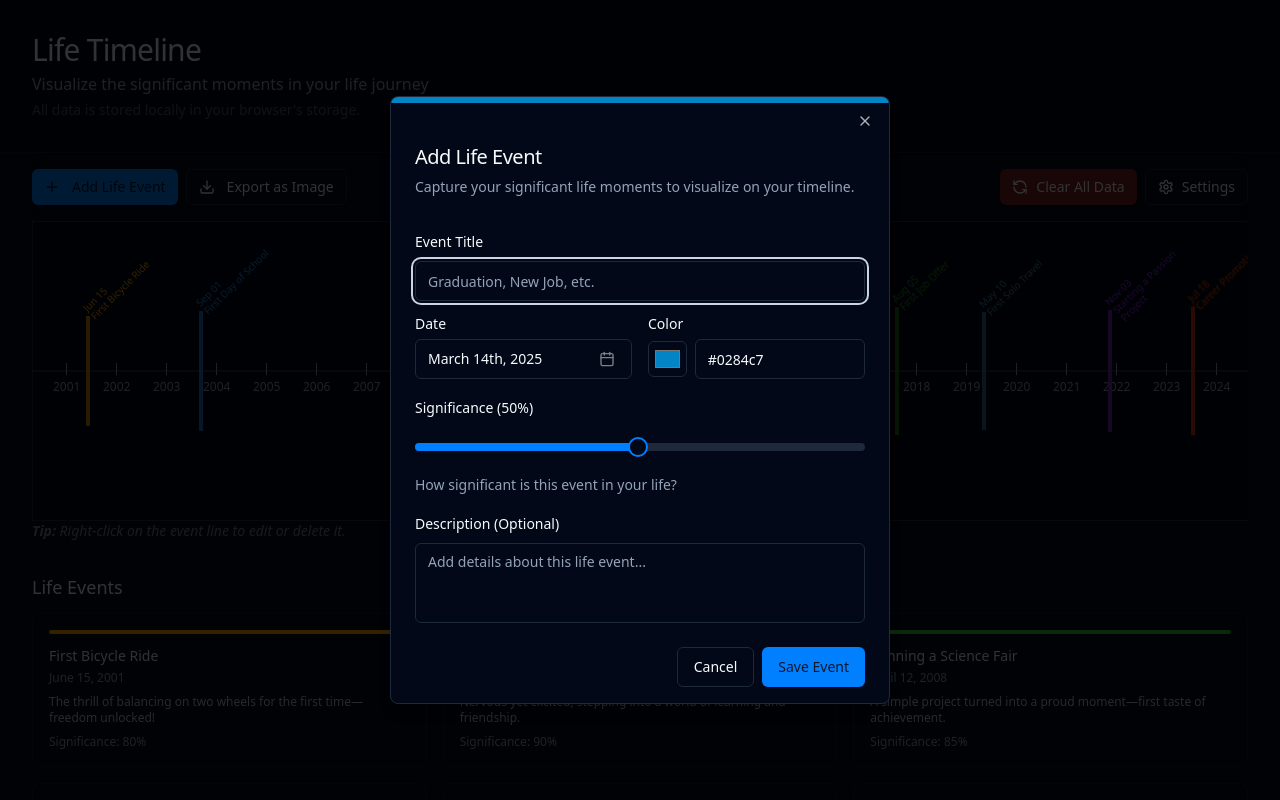
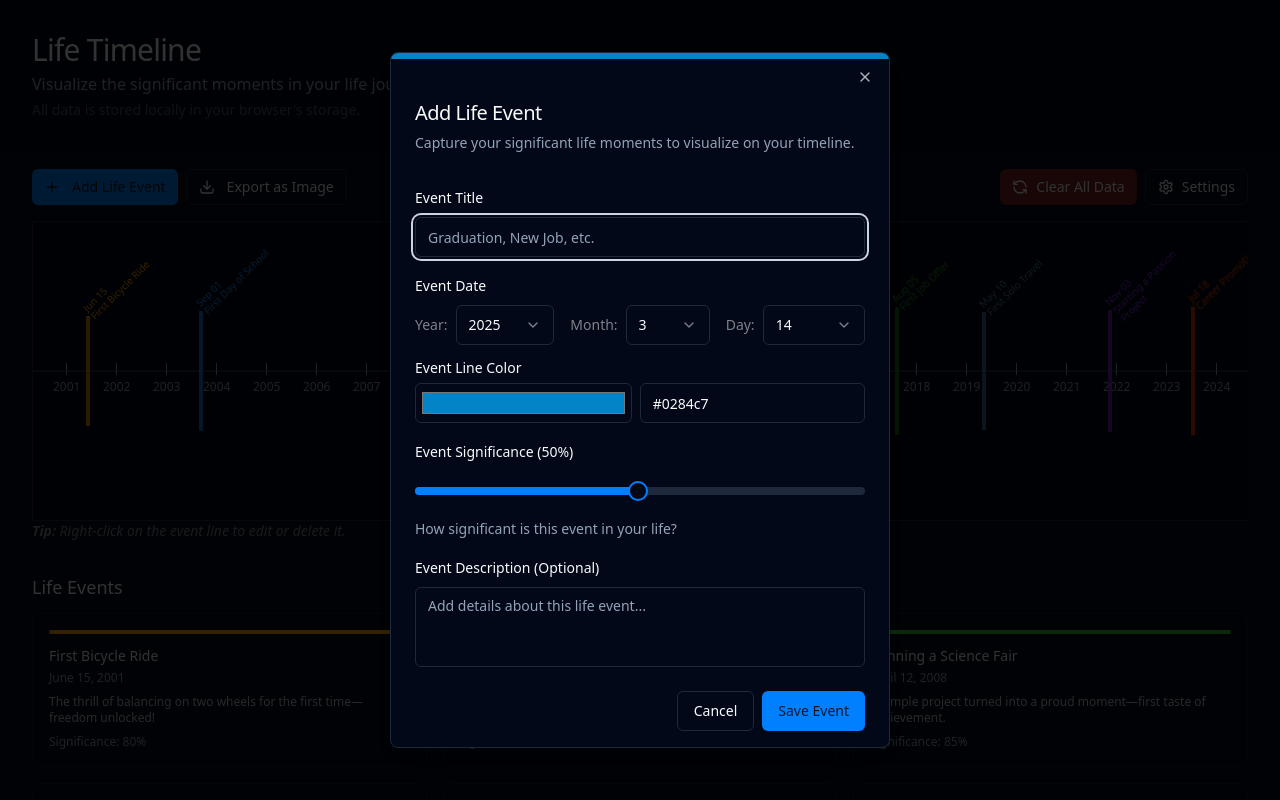
Before and after one commit to heiswayi/life-timeline, a React (Vite) app: page / in a window 1280 px wide. Both pictures are taken after a click on the button "Add Life Event". Shown: the top 800 px of the page. Built offline with nearby package versions, Linux system fonts and the light colour scheme.

Commit message:
revise date input

```diff
--- /dev/null
+++ b/src/components/CascadingDateSelector.tsx
@@ -0,0 +1,86 @@
+import React, { useState, useEffect } from "react";
+import { Select, SelectContent, SelectItem, SelectTrigger, SelectValue } from "@/components/ui/select";
+import { Label } from "./ui/label";
+
+interface CascadingDateSelectorProps {
+    value?: Date; // Accepts Date object
+    onChange: (date: Date) => void; // Passes Date object
+}
+
+const CascadingDateSelector: React.FC<CascadingDateSelectorProps> = ({ value, onChange }) => {
+    const currentDate = value instanceof Date ? value : new Date();
+    const [selectedYear, setSelectedYear] = useState(currentDate.getFullYear());
+    const [selectedMonth, setSelectedMonth] = useState(currentDate.getMonth() + 1);
+    const [selectedDay, setSelectedDay] = useState(currentDate.getDate());
+
+    useEffect(() => {
+        const newDate = new Date(selectedYear, selectedMonth - 1, selectedDay);
+        onChange(newDate);
+    }, [selectedYear, selectedMonth, selectedDay, onChange]);
+
+    return (
+        <div className="flex items-center space-x-4">
+            {/* Year Selector */}
+            <div className="flex flex-1 items-center space-x-2">
+                <Label className="opacity-50">Year:</Label>
+                <Select
+                    value={String(selectedYear)}
+                    onValueChange={(value) => setSelectedYear(Number(value))}
+                >
+                    <SelectTrigger className="w-full">
+                        <SelectValue placeholder="Year" />
+                    </SelectTrigger>
+                    <SelectContent>
+                        {Array.from({ length: 100 }, (_, i) => new Date().getFullYear() - i).map((year) => (
+                            <SelectItem key={year} value={String(year)}>
+                                <span className="pr-4">{year}</span>
+                            </SelectItem>
+                        ))}
+                    </SelectContent>
+                </Select>
+            </div>
+
+            {/* Month Selector */}
+            <div className="flex flex-1 items-center space-x-2">
+                <Label className="opacity-50">Month:</Label>
+                <Select
+                    value={String(selectedMonth)}
+                    onValueChange={(value) => setSelectedMonth(Number(value))}
+                >
+                    <SelectTrigger className="w-full">
+                        <SelectValue placeholder="Month" />
+                    </SelectTrigger>
+                    <SelectContent>
+                        {Array.from({ length: 12 }, (_, i) => i + 1).map((month) => (
+                            <SelectItem key={month} value={String(month)}>
+                                <span className="pr-4">{month}</span>
+                            </SelectItem>
+                        ))}
+                    </SelectContent>
+                </Select>
+            </div>
+
+            {/* Day Selector */}
+            <div className="flex flex-1 items-center space-x-2">
+                <Label className="opacity-50">Day:</Label>
+                <Select
+                    value={String(selectedDay)}
+                    onValueChange={(value) => setSelectedDay(Number(value))}
+                >
+                    <SelectTrigger className="w-full">
+                        <SelectValue placeholder="Day" />
+                    </SelectTrigger>
+                    <SelectContent>
+                        {Array.from({ length: new Date(selectedYear, selectedMonth, 0).getDate() }, (_, i) => i + 1).map((day) => (
+                            <SelectItem key={day} value={String(day)}>
+                                <span className="pr-4">{day}</span>
+                            </SelectItem>
+                        ))}
+                    </SelectContent>
+                </Select>
+            </div>
+        </div>
+    );
+};
+
+export default CascadingDateSelector;
--- a/src/components/EventDialog.tsx
+++ b/src/components/EventDialog.tsx
@@ -34,6 +34,7 @@ import {
   PopoverTrigger,
 } from '@/components/ui/popover';
 import { Calendar } from '@/components/ui/calendar';
+import CascadingDateSelector from './CascadingDateSelector';
 
 const FormSchema = z.object({
   id: z.string().optional(),
@@ -132,42 +133,13 @@ const EventDialog: React.FC<EventDialogProps> = ({
                 </FormItem>
               )}
             />
-            <div className="grid grid-cols-2 gap-4">
             <FormField
               control={form.control}
               name="date"
               render={({ field }) => (
-                  <FormItem className="flex flex-col">
-                    <FormLabel>Date</FormLabel>
-                    <Popover>
-                      <PopoverTrigger asChild>
-                        <FormControl>
-                          <Button
-                            variant="outline"
-                            className={cn(
-                              "w-full pl-3 text-left font-normal",
-                              !field.value && "text-muted-foreground"
-                            )}
-                          >
-                            {field.value ? (
-                              format(field.value, "PPP")
-                            ) : (
-                              <span>Pick a date</span>
-                            )}
-                            <CalendarIcon className="ml-auto h-4 w-4 opacity-50" />
-                          </Button>
-                        </FormControl>
-                      </PopoverTrigger>
-                      <PopoverContent className="w-auto p-0" align="start">
-                        <Calendar
-                          mode="single"
-                          selected={field.value}
-                          onSelect={field.onChange}
-                          initialFocus
-                          className="p-3 pointer-events-auto"
-                        />
-                      </PopoverContent>
-                    </Popover>
+                <FormItem>
+                  <FormLabel>Event Date</FormLabel>
+                  <CascadingDateSelector value={field.value} onChange={field.onChange} />
                   <FormMessage />
                 </FormItem>
               )}
@@ -177,13 +149,13 @@ const EventDialog: React.FC<EventDialogProps> = ({
               name="color"
               render={({ field }) => (
                 <FormItem className="flex flex-col">
-                    <FormLabel>Color</FormLabel>
+                  <FormLabel>Event Line Color</FormLabel>
                   <FormControl>
                     <div className="flex items-center space-x-2">
                       <Input
                         type="color"
                         {...field}
-                          className="w-12 h-9 p-1 cursor-pointer"
+                        className="p-1 cursor-pointer"
                       />
                       <Input
                         type="text"
@@ -197,13 +169,12 @@ const EventDialog: React.FC<EventDialogProps> = ({
                 </FormItem>
               )}
             />
-            </div>
             <FormField
               control={form.control}
               name="significance"
               render={({ field: { value, onChange } }) => (
                 <FormItem>
-                  <FormLabel>Significance ({value}%)</FormLabel>
+                  <FormLabel>Event Significance ({value}%)</FormLabel>
                   <FormControl>
                     <Slider
                       min={1}
@@ -226,7 +197,7 @@ const EventDialog: React.FC<EventDialogProps> = ({
               name="description"
               render={({ field }) => (
                 <FormItem>
-                  <FormLabel>Description (Optional)</FormLabel>
+                  <FormLabel>Event Description (Optional)</FormLabel>
                   <FormControl>
                     <Textarea
                       placeholder="Add details about this life event..."
```
Lines whose indentation alone changed are shown as unchanged.
